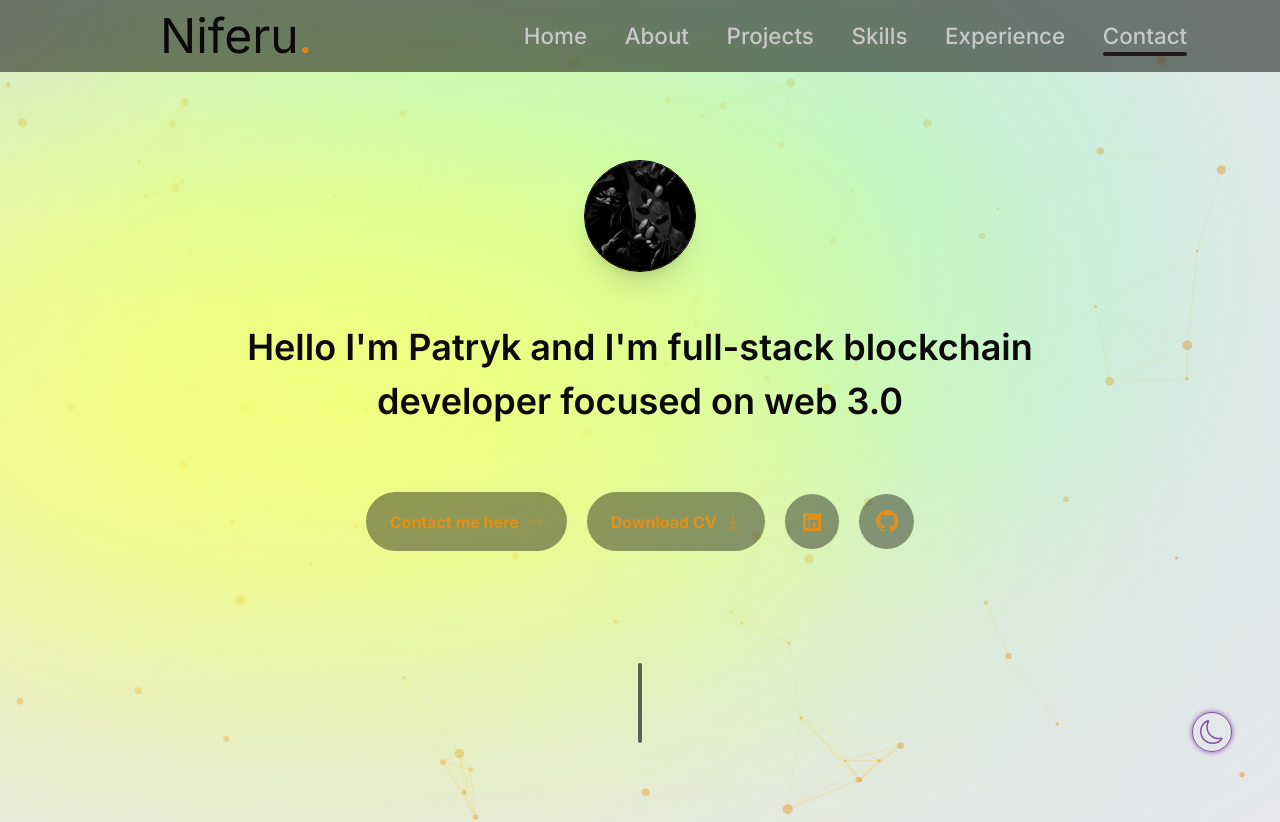
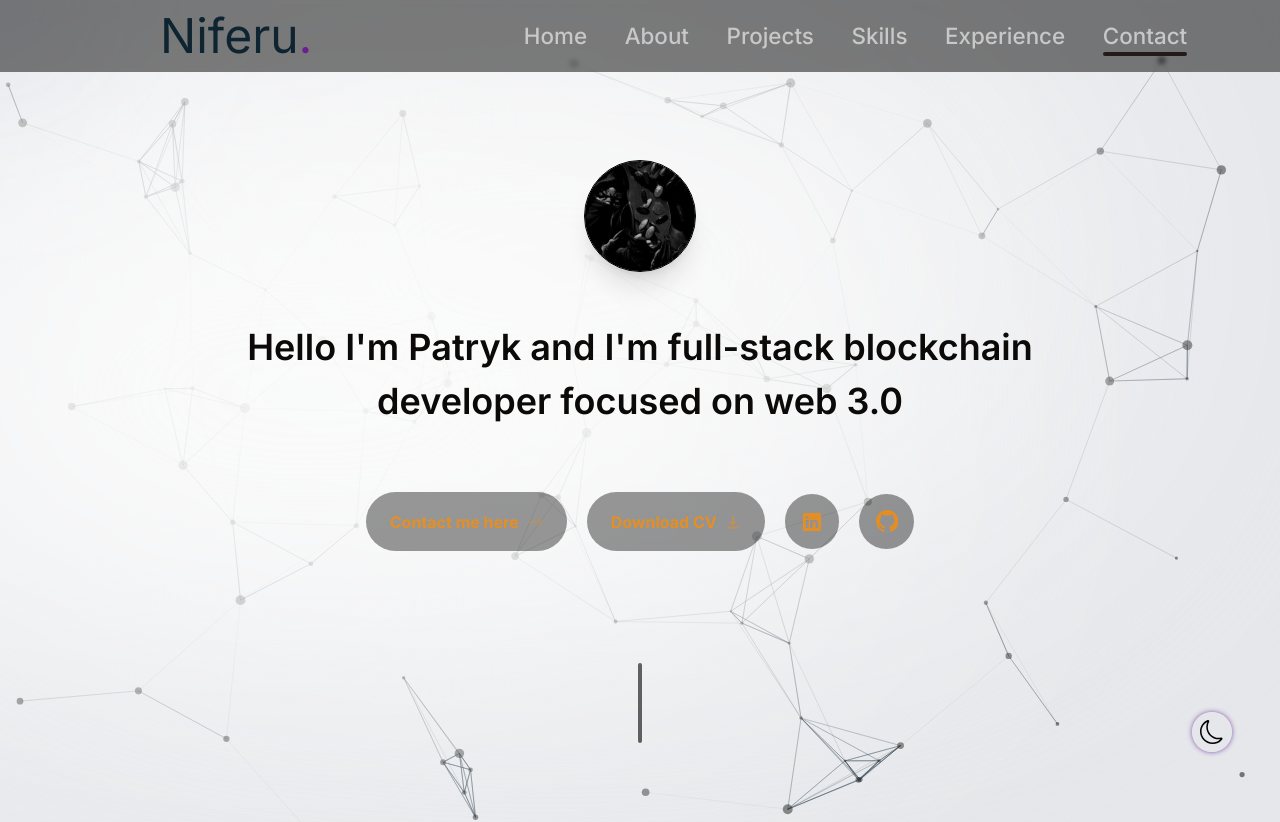
Before and after one commit to Nlferu/niferu-portfolio-website, a Next.js app: page / in a window 1280 px wide. Shown: the top 822 px of the page. Built offline with nearby package versions, Linux system fonts and the light colour scheme; no server answers.

Commit message:
theme implemented into particles

```diff
--- a/app/layout.tsx
+++ b/app/layout.tsx
@@ -24,8 +24,8 @@ export default function RootLayout({ children }: { children: React.ReactNode })
         <html lang="en" className="!scroll-smooth">
             {/* <body className={`${inter.className} bg-gray-500 text-gray-950 relative pt-28 sm:pt-36 dark:bg-slate-900 dark:text-gray-50 dark:text-opacity-90`}> */}
             <body className={`${inter.className} pt-28 sm:pt-36 bg-gray-200 dark:bg-devil`}>
-                <div className="bg-[#99ffcc] dark:bg-[#671f91a8] absolute top-[1rem] -z-10 right-[11rem] h-[31.25rem] w-[31.25rem] rounded-full blur-[10rem] sm:w-[68.75rem]"></div>
-                <div className="bg-[#ffff6b] dark:bg-[#48457c] absolute top-[9rem] -z-10 left-[-35rem] h-[31.25rem] w-[50rem] rounded-full blur-[10rem] sm:w-[68.75rem] md:left-[-33rem] lg:left-[-28rem] xl:left-[-15rem] 2xl:left-[-5rem]"></div>
+                <div className="bg-[#f8f8f8] dark:bg-[#671f91a8] absolute top-[1rem] -z-10 right-[11rem] h-[31.25rem] w-[31.25rem] rounded-full blur-[10rem] sm:w-[68.75rem]"></div>
+                <div className="bg-[#fcfcfc] dark:bg-[#48457c] absolute top-[9rem] -z-10 left-[-35rem] h-[31.25rem] w-[50rem] rounded-full blur-[10rem] sm:w-[68.75rem] md:left-[-33rem] lg:left-[-28rem] xl:left-[-15rem] 2xl:left-[-5rem]"></div>
 
                 <ThemeContextProvider>
                     <ActiveSectionContextProvider>
--- a/components/header.tsx
+++ b/components/header.tsx
@@ -19,21 +19,21 @@ export default function Header() {
             >
                 <motion.ul className="ml-[10rem]" initial={{ y: -100, opacity: 0 }} animate={{ y: 0, opacity: 1 }}>
                     <Link
-                        className="flex text-stone-950 dark:text-white text-5xl"
+                        className="flex text-lotr dark:text-white text-5xl"
                         href="#home"
                         onClick={() => {
                             setActiveSection("Home")
                             setTimeOfLastClick(Date.now())
                         }}
                     >
-                        Niferu <span className="text-alfa">.</span>
+                        Niferu <span className="text-lord dark:text-alfa">.</span>
                     </Link>
                 </motion.ul>
                 <motion.ul className="ml-auto flex flex-wrap sm:flex-nowrap gap-3 mr-[5rem]" initial={{ y: -100, opacity: 0 }} animate={{ y: 0, opacity: 1 }}>
                     {links.map((link) => (
                         <li key={link.hash} className="flex">
                             <Link
-                                className={clsx(custom.underline, { "text-alfa": activeSection === link.name })}
+                                className={clsx(custom.underline, { "text-try dark:text-alfa": activeSection === link.name })}
                                 href={link.hash}
                                 onClick={() => {
                                     setActiveSection(link.name)
--- a/components/particles.tsx
+++ b/components/particles.tsx
@@ -3,6 +3,7 @@
 import React, { useCallback } from "react"
 import { Particles } from "react-tsparticles"
 import { loadFull } from "tsparticles"
+import { useTheme } from "@/context/theme-context"
 import type { Engine } from "tsparticles-engine"
 
 export default function Particle() {
@@ -11,6 +12,7 @@ export default function Particle() {
     }, [])
 
     const particlesloaded = useCallback(async () => {}, [])
+    const { theme } = useTheme()
 
     return (
         <Particles
@@ -50,10 +52,10 @@ export default function Particle() {
                 },
                 particles: {
                     color: {
-                        value: "#e68e2e",
+                        value: theme === "light" ? "#000" : "#e68e2e",
                     },
                     links: {
-                        color: "#f5d393",
+                        color: theme === "light" ? "#0e2431" : "#f5d393",
                         distance: 150,
                         enable: true,
                         opacity: 0.5,
--- a/tailwind.config.ts
+++ b/tailwind.config.ts
@@ -25,9 +25,13 @@ const config: Config = {
             colors: {
                 alfa: "rgba(255, 141, 0, 0.75)",
                 god: "rgba(255, 141, 0, 1)",
+
+                lotr: "#0e2431",
+                try: "rgb(106,89,209)",
+                nite: "rgba(103, 31, 145, 0.75)",
+                lord: "rgba(103, 31, 145, 1)",
+
                 beta: "#805d39",
-                nighty: "rgba(103, 31, 145, 0.75)",
-                nightGod: "rgba(103, 31, 145, 1)",
                 devil: "rgba(12, 9, 9, 1)",
                 crypt: "rgba(37, 30, 35, 0.4)",
                 dungeon: "rgb(37, 26, 26)",
```
